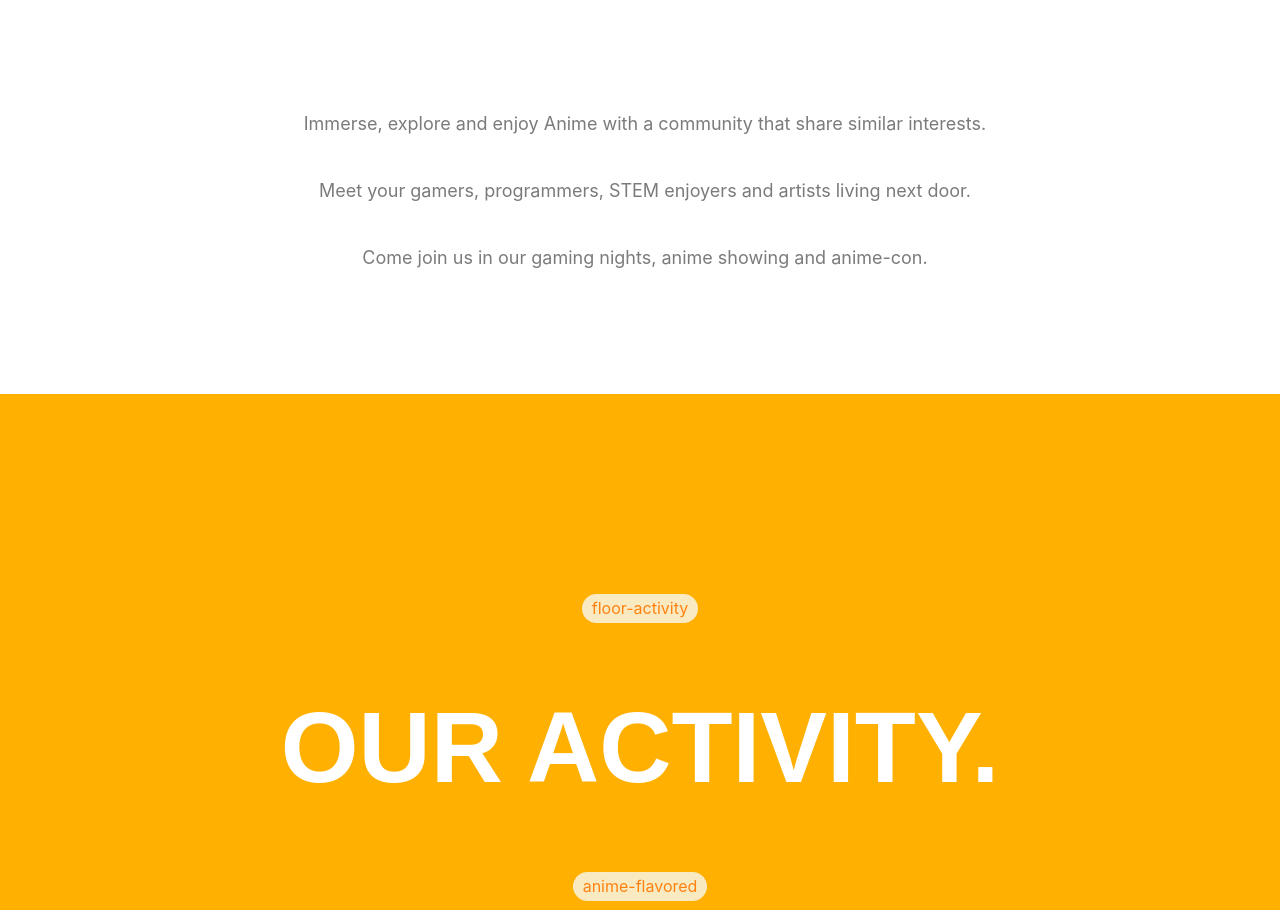
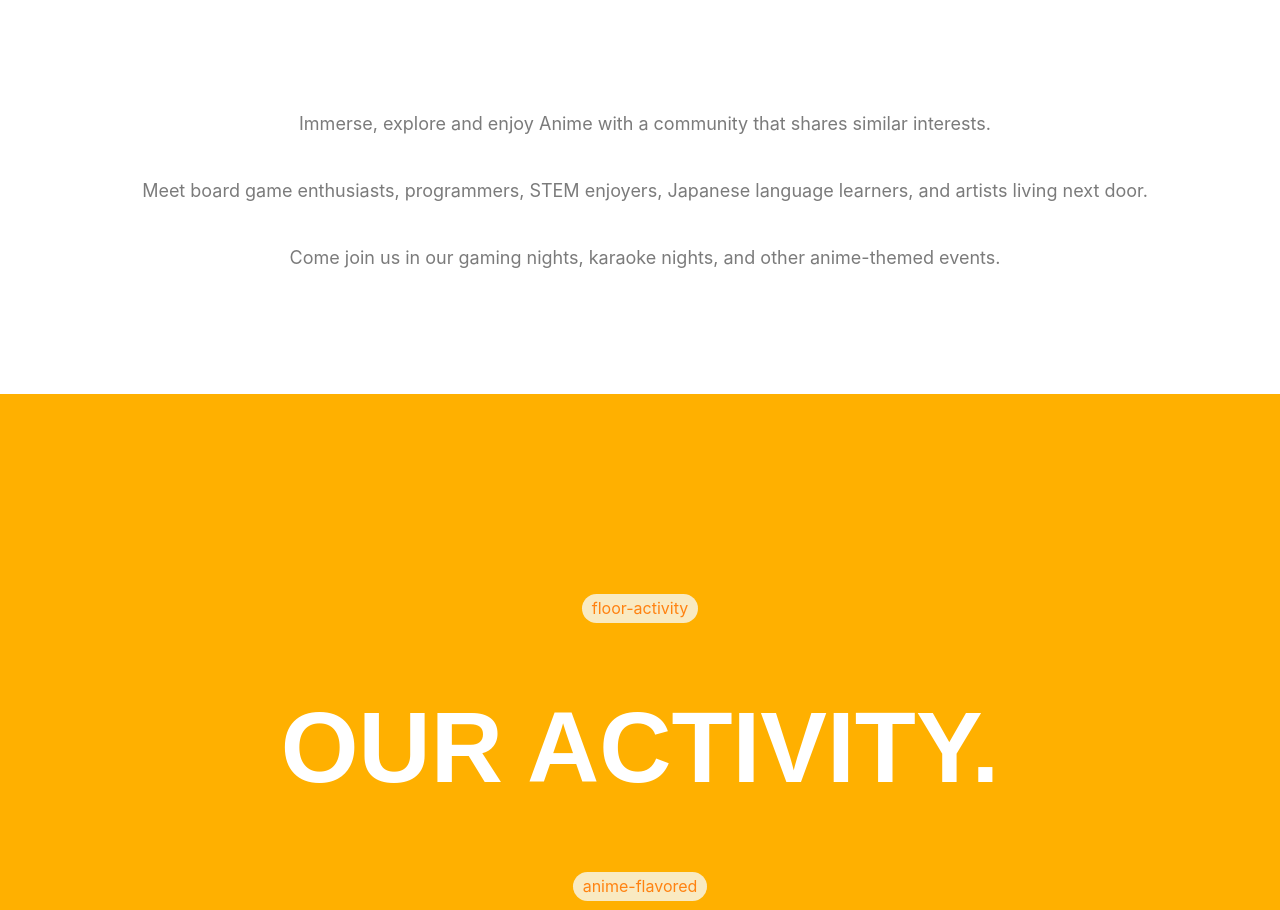
Before and after one commit to Sonicfires2/landing-page-aif, a React (Create React App) app: page / in a window 1280 px wide. Shown: the part 1651-2561 px from the top of the page. Built offline with nearby package versions, Linux system fonts and the light colour scheme; a web font is replaced by a local one.

Commit message:
Changed About us text and updated housing link

```diff
--- a/src/components/AboutUsDescription/aboutUsDescription.jsx
+++ b/src/components/AboutUsDescription/aboutUsDescription.jsx
@@ -127,19 +127,18 @@ const AboutUsDescription = () => {
             tabIndex={0}
           >
             Immerse, explore and enjoy Anime with a community
-            that share similar interests.
+            that shares similar interests.
           </p>
           <p
             tabIndex={0}
           >
-            Meet your gamers, programmers, STEM enjoyers and artists
+            Meet board game enthusiasts, programmers, STEM enjoyers, Japanese language learners, and artists
             living next door.
           </p>
           <p
             tabIndex={0}
           >
-            Come join us in our gaming nights, anime showing and
-            anime-con.
+            Come join us in our gaming nights, karaoke nights, and other anime-themed events.
           </p>
         </p>
 
--- a/src/components/HouseApplication/houseApplication.jsx
+++ b/src/components/HouseApplication/houseApplication.jsx
@@ -4,7 +4,7 @@ import ParallaxText from '../UIComponents/ParralaxTextSideWay/parralaxText';
 import { Helmet } from 'react-helmet';
 
 const APPLY_URL =
-  "https://docs.google.com/forms/d/e/1FAIpQLSd9qAUowE-9A-oPg6C3xWD1VmqRJ6m2Rp4BG_dHmU2BOL7Nlw/viewform?usp=send_form";
+  "https://forms.gle/NHzDSWm2AuNMHzVA8";
 
 function goToApply() {
   window.location.assign(APPLY_URL);
```
